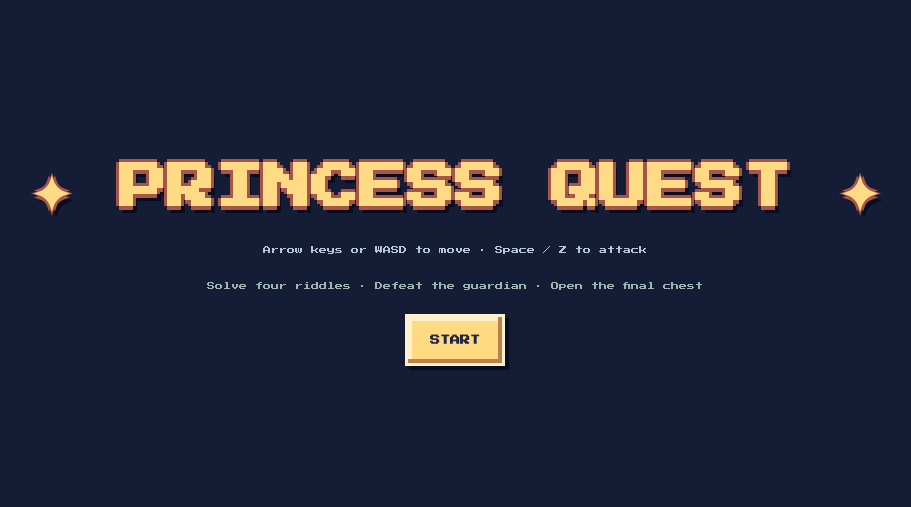
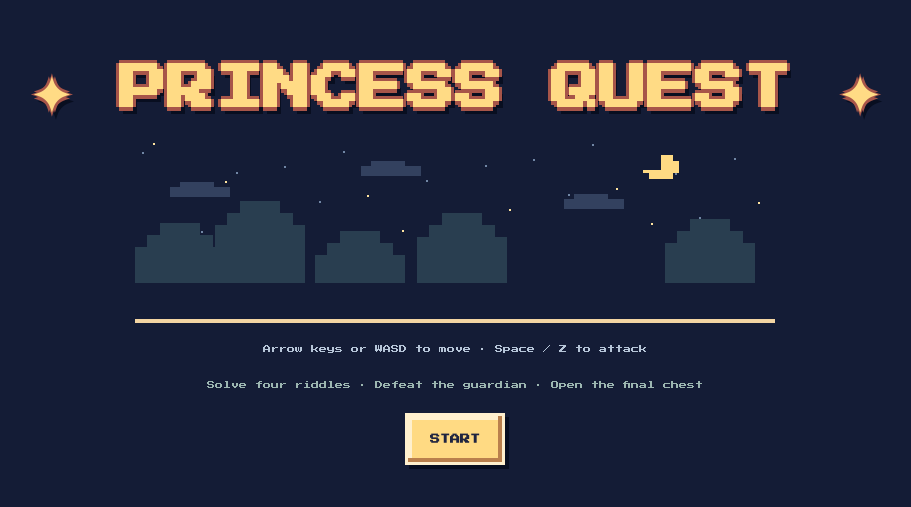
Before and after one commit to sebasreina1/minigame-ju, a plain HTML site: page index.html in a window 1280 px wide. Shown: the part 141-648 px from the top of the page, without its empty margins (185-1096 px from the left). Drawn offline with Linux system fonts and the light colour scheme.

Commit message:
style: update view

```diff
--- a/index.html
+++ b/index.html
@@ -21,6 +21,7 @@
   ════════════════════════════════════════════════════════════ -->
   <div id="start-screen" class="screen">
     <h1 id="start-title">✦ PRINCESS QUEST ✦</h1>
+    <canvas id="title-scene" width="640" height="176" aria-label="Pixel garden with a castle and its guardian"></canvas>
     <p id="start-subtitle">Arrow keys or WASD to move · Space / Z to attack</p>
     <p id="start-hint">Solve four riddles · Defeat the guardian · Open the final chest</p>
     <button id="start-btn">START</button>
@@ -83,6 +84,7 @@
   <script src="src/game/hud.js"></script>
   <script src="src/game/screens.js"></script>
   <script src="src/game/main.js"></script>
+  <script src="src/game/titleScene.js"></script>
 
 </body>
 </html>
--- /dev/null
+++ b/src/game/titleScene.js
@@ -0,0 +1,18 @@
+// Original cartridge-style title diorama, rendered at the game's native resolution.
+(() => {
+  const canvas = document.getElementById('title-scene');
+  const ctx = canvas.getContext('2d');
+  ctx.imageSmoothingEnabled = false;
+  function block(x,y,w,h,color) { ctx.fillStyle=color; ctx.fillRect(x,y,w,h); }
+  block(0,0,640,176,'#141c36');
+  for(let i=0;i<25;i++) block((i*83+18)%640,(i*29)%94,2,2,i%3?'#7186a5':'#ffe4a0');
+  // Stepped moon, clouds and distant hills.
+  block(514,12,24,24,'#ffda83'); block(508,18,36,12,'#ffda83'); block(508,12,18,15,'#141c36');
+  for(const [x,y] of [[35,39],[226,18],[429,51]]) {
+    block(x,y+5,60,10,'#33415f'); block(x+10,y,34,5,'#33415f');
+  }
+  for(const [x,h] of [[0,36],[80,58],[180,28],[282,46],[530,40]]) {
+    block(x,140-h,90,h,'#293e50'); block(x+12,128-h,66,12,'#293e50');
+    block(x+25,116-h,40,12,'#293e50');
+  }
+})();
```
